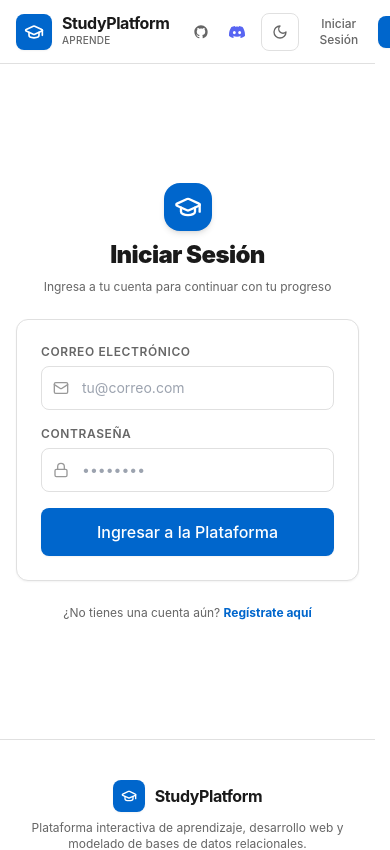
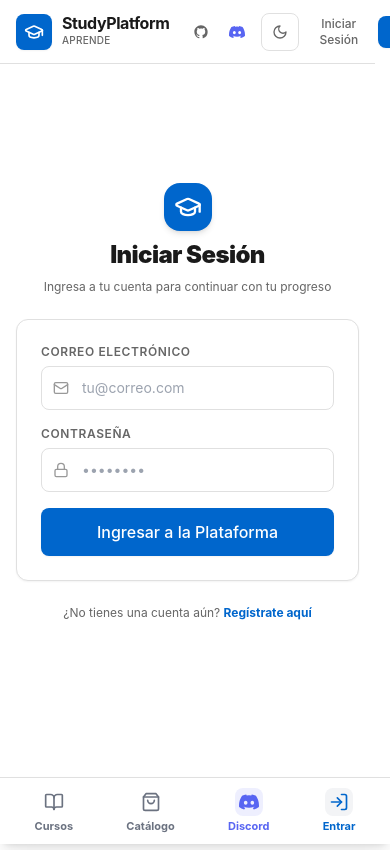
Before and after one commit to sxamx/studyplatform, a React (Vite) app in the folder frontend/: page /login in a window 390 px wide. Shown: the top 850 px of the page. Built offline with nearby package versions, Linux system fonts and the light colour scheme; no server answers.

Commit message:
feat: Complete PWA installation for iOS/Android, instant session persistence on F5 with localStorage sync, and Mobile Bottom Navigation Dock for iPhone XR, 12 Pro and phones

```diff
--- a/frontend/src/App.tsx
+++ b/frontend/src/App.tsx
@@ -3,6 +3,7 @@ import { Routes, Route, Navigate } from 'react-router-dom';
 import { useAuthStore } from './stores/authStore';
 import { Navbar } from './components/shared/Navbar';
 import { Footer } from './components/shared/Footer';
+import { MobileBottomNav } from './components/shared/MobileBottomNav';
 import { DashboardPage } from './pages/DashboardPage';
 import { CourseDetailPage } from './pages/CourseDetailPage';
 import { LessonPage } from './pages/LessonPage';
@@ -56,7 +57,7 @@ export const App: React.FC = () => {
   return (
     <div className="min-h-screen flex flex-col bg-white dark:bg-[#0F0F0F] text-[#1A1A1A] dark:text-white transition-colors duration-200">
       <Navbar />
-      <main className="flex-1">
+      <main className="flex-1 pb-20 md:pb-0">
         <ErrorBoundary>
           <Routes>
             <Route path="/login" element={<LoginPage />} />
@@ -117,6 +118,7 @@ export const App: React.FC = () => {
         </ErrorBoundary>
       </main>
       <Footer />
+      <MobileBottomNav />
     </div>
   );
 };
--- /dev/null
+++ b/frontend/src/components/shared/MobileBottomNav.tsx
@@ -0,0 +1,115 @@
+import React from 'react';
+import { Link, useLocation } from 'react-router-dom';
+import { BookOpen, ShoppingBag, ShieldCheck, LogIn } from 'lucide-react';
+import { useAuthStore } from '../../stores/authStore';
+import { DiscordIcon } from './SocialIcons';
+
+export const MobileBottomNav: React.FC = () => {
+  const location = useLocation();
+  const { user } = useAuthStore();
+
+  const isActive = (path: string) => {
+    if (path === '/') return location.pathname === '/';
+    return location.pathname.startsWith(path);
+  };
+
+  return (
+    <nav className="md:hidden fixed bottom-0 inset-x-0 z-40 bg-white/95 dark:bg-[#0F0F0F]/95 backdrop-blur-lg border-t border-[#E0E0E0] dark:border-[#2D2D2D] px-2 py-1.5 shadow-lg transition-colors">
+      <div className="flex items-center justify-around max-w-lg mx-auto">
+        {/* Mis Cursos */}
+        <Link
+          to="/"
+          className={`flex flex-col items-center justify-center py-1 px-2.5 rounded-xl text-[11px] font-bold transition-all ${
+            isActive('/')
+              ? 'text-[#0066CC] dark:text-[#4D94FF] scale-105'
+              : 'text-gray-500 hover:text-gray-900 dark:text-gray-400 dark:hover:text-white'
+          }`}
+        >
+          <div className={`p-1 rounded-lg ${isActive('/') ? 'bg-blue-50 dark:bg-blue-950/50' : ''}`}>
+            <BookOpen className="w-5 h-5" />
+          </div>
+          <span className="mt-0.5">Cursos</span>
+        </Link>
+
+        {/* Marketplace */}
+        <Link
+          to="/marketplace"
+          className={`flex flex-col items-center justify-center py-1 px-2.5 rounded-xl text-[11px] font-bold transition-all ${
+            isActive('/marketplace')
+              ? 'text-[#0066CC] dark:text-[#4D94FF] scale-105'
+              : 'text-gray-500 hover:text-gray-900 dark:text-gray-400 dark:hover:text-white'
+          }`}
+        >
+          <div className={`p-1 rounded-lg ${isActive('/marketplace') ? 'bg-blue-50 dark:bg-blue-950/50' : ''}`}>
+            <ShoppingBag className="w-5 h-5" />
+          </div>
+          <span className="mt-0.5">Catálogo</span>
+        </Link>
+
+        {/* Admin Panel (If Admin) */}
+        {user?.role === 'ADMIN' && (
+          <Link
+            to="/admin"
+            className={`flex flex-col items-center justify-center py-1 px-2.5 rounded-xl text-[11px] font-bold transition-all ${
+              isActive('/admin')
+                ? 'text-[#0066CC] dark:text-[#4D94FF] scale-105'
+                : 'text-gray-500 hover:text-gray-900 dark:text-gray-400 dark:hover:text-white'
+            }`}
+          >
+            <div className={`p-1 rounded-lg ${isActive('/admin') ? 'bg-blue-50 dark:bg-blue-950/50' : ''}`}>
+              <ShieldCheck className="w-5 h-5" />
+            </div>
+            <span className="mt-0.5">Admin</span>
+          </Link>
+        )}
+
+        {/* Discord Link */}
+        <a
+          href="https://discord.gg/Q6msQeMWaE"
+          target="_blank"
+          rel="noopener noreferrer"
+          title="Comunidad Discord"
+          className="flex flex-col items-center justify-center py-1 px-2.5 rounded-xl text-[11px] font-bold text-[#5865F2] hover:opacity-80 transition-all"
+        >
+          <div className="p-1 rounded-lg bg-[#5865F2]/10">
+            <DiscordIcon className="w-5 h-5" />
+          </div>
+          <span className="mt-0.5">Discord</span>
+        </a>
+
+        {/* Auth / Account Profile */}
+        {user ? (
+          <Link
+            to="/admin"
+            className={`flex flex-col items-center justify-center py-1 px-2.5 rounded-xl text-[11px] font-bold transition-all ${
+              isActive('/admin')
+                ? 'text-[#0066CC] dark:text-[#4D94FF]'
+                : 'text-gray-500 hover:text-gray-900 dark:text-gray-400 dark:hover:text-white'
+            }`}
+          >
+            <div className="w-6 h-6 rounded-full bg-[#0066CC] text-white flex items-center justify-center text-[10px] font-black uppercase shadow-xs">
+              {(user.fullName || user.email || 'U')[0]}
+            </div>
+            <span className="mt-0.5 truncate max-w-[60px]">
+              {user.fullName ? user.fullName.split(' ')[0] : 'Cuenta'}
+            </span>
+          </Link>
+        ) : (
+          <Link
+            to="/login"
+            className={`flex flex-col items-center justify-center py-1 px-2.5 rounded-xl text-[11px] font-bold transition-all ${
+              isActive('/login')
+                ? 'text-[#0066CC] dark:text-[#4D94FF]'
+                : 'text-gray-500 hover:text-gray-900 dark:text-gray-400 dark:hover:text-white'
+            }`}
+          >
+            <div className="p-1 rounded-lg bg-gray-100 dark:bg-gray-800">
+              <LogIn className="w-5 h-5" />
+            </div>
+            <span className="mt-0.5">Entrar</span>
+          </Link>
+        )}
+      </div>
+    </nav>
+  );
+};
--- a/frontend/src/stores/authStore.ts
+++ b/frontend/src/stores/authStore.ts
@@ -13,8 +13,17 @@ interface AuthState {
   checkAuth: () => Promise<void>;
 }
 
+const getSavedUser = (): User | null => {
+  try {
+    const raw = localStorage.getItem('studyplatform_user');
+    return raw ? JSON.parse(raw) : null;
+  } catch {
+    return null;
+  }
+};
+
 export const useAuthStore = create<AuthState>((set) => ({
-  user: null,
+  user: getSavedUser(),
   token: localStorage.getItem('studyplatform_token'),
   isLoading: true,
   login: async (email, password) => {
@@ -23,9 +32,11 @@ export const useAuthStore = create<AuthState>((set) => ({
       body: JSON.stringify({ email, password }),
     });
 
+    const user = data.user;
     localStorage.setItem('studyplatform_token', data.token);
-    set({ user: data.user, token: data.token });
-    useThemeStore.getState().initTheme(data.user.themePreference);
+    localStorage.setItem('studyplatform_user', JSON.stringify(user));
+    set({ user, token: data.token });
+    useThemeStore.getState().initTheme(user.themePreference);
   },
   register: async (email, password, fullName) => {
     const data = await apiFetch<{ user: User; token: string }>('/auth/register', {
@@ -33,28 +44,39 @@ export const useAuthStore = create<AuthState>((set) => ({
       body: JSON.stringify({ email, password, fullName }),
     });
 
+    const user = data.user;
     localStorage.setItem('studyplatform_token', data.token);
-    set({ user: data.user, token: data.token });
-    useThemeStore.getState().initTheme(data.user.themePreference);
+    localStorage.setItem('studyplatform_user', JSON.stringify(user));
+    set({ user, token: data.token });
+    useThemeStore.getState().initTheme(user.themePreference);
   },
   logout: () => {
     localStorage.removeItem('studyplatform_token');
+    localStorage.removeItem('studyplatform_user');
     set({ user: null, token: null });
   },
   checkAuth: async () => {
     const token = localStorage.getItem('studyplatform_token');
     if (!token) {
+      localStorage.removeItem('studyplatform_user');
       set({ isLoading: false, user: null });
       useThemeStore.getState().initTheme();
       return;
     }
 
     try {
-      const user = await apiFetch<User>('/auth/me');
-      set({ user, isLoading: false });
-      useThemeStore.getState().initTheme(user.themePreference);
-    } catch (err) {
+      const data = await apiFetch<any>('/auth/me');
+      const user: User = data?.user ? data.user : data;
+      if (user && user.id) {
+        localStorage.setItem('studyplatform_user', JSON.stringify(user));
+        set({ user, isLoading: false });
+        useThemeStore.getState().initTheme(user.themePreference);
+      } else {
+        throw new Error('Invalid user payload');
+      }
+    } catch {
       localStorage.removeItem('studyplatform_token');
+      localStorage.removeItem('studyplatform_user');
       set({ user: null, token: null, isLoading: false });
       useThemeStore.getState().initTheme();
     }
```
Also changed, not shown: frontend/index.html (+34 -3 lines), frontend/public/sw.js (added, +52 -0 lines), frontend/public/manifest.webmanifest (added), frontend/public/pwa-icon.svg (added). Lines whose indentation alone changed are shown as unchanged.
